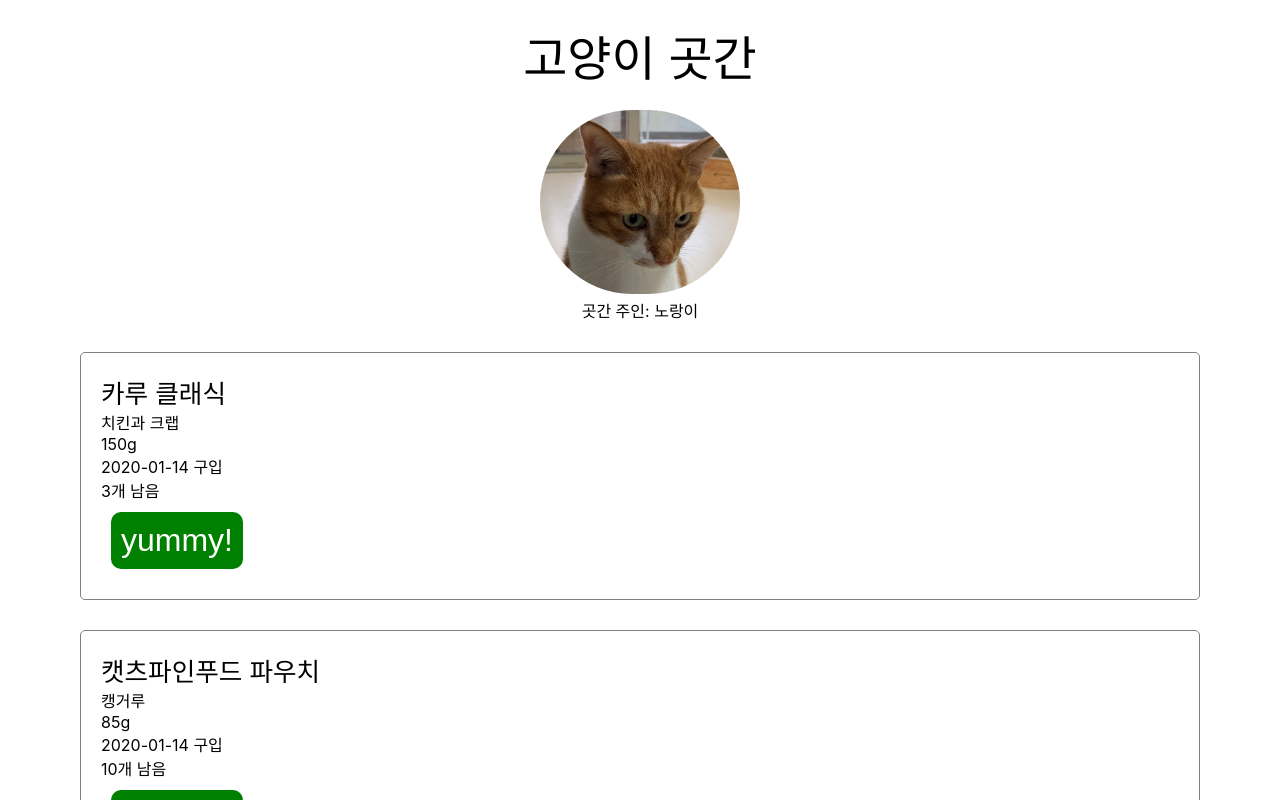
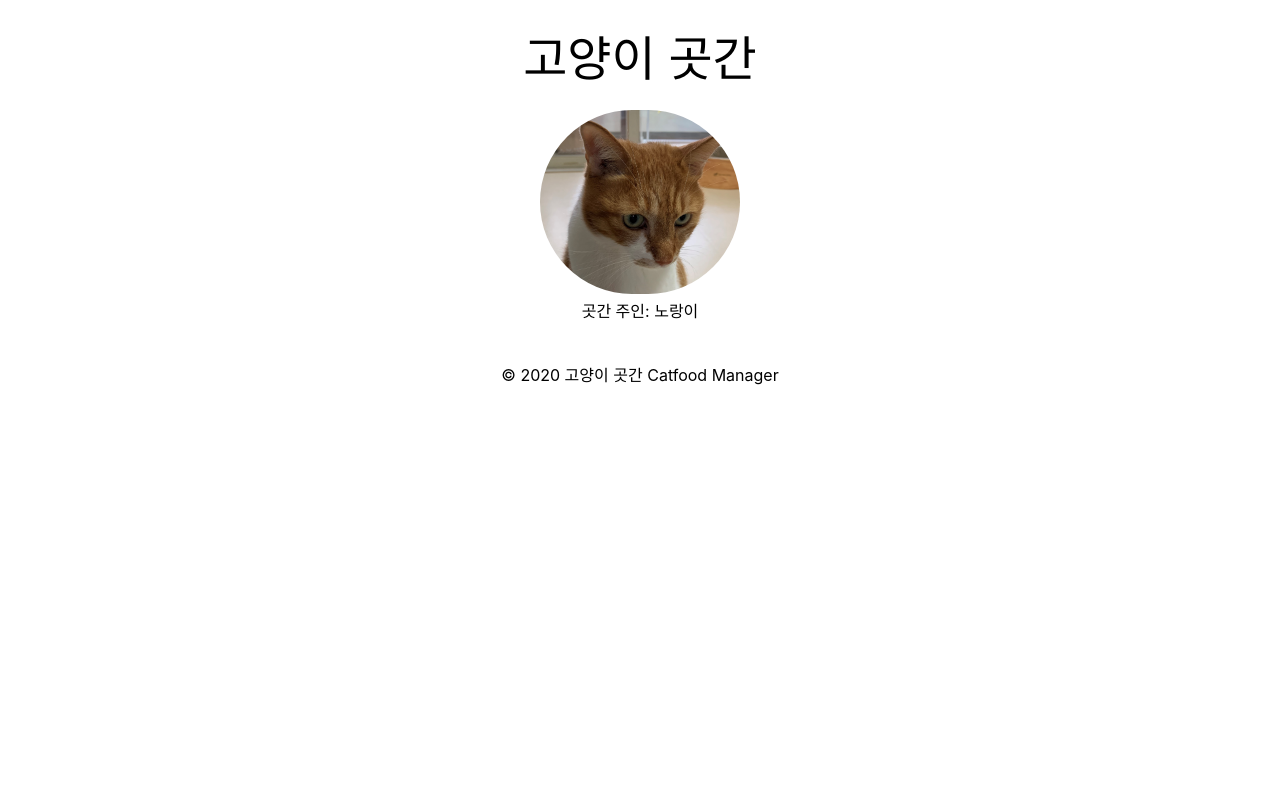
Before and after one commit to yourankim/catfood-manager, a React (Create React App) app: page / in a window 1280 px wide. Shown: the top 800 px of the page. Built offline with nearby package versions, Linux system fonts and the light colour scheme.

Commit message:
update: items속성을 state로 변경

```diff
--- a/src/App.js
+++ b/src/App.js
@@ -6,7 +6,13 @@ import Profile from './components/Profile';
 
 class App extends Component {
 
-  items = [
+  constructor(props) {
+    super(props);
+    this.state = { items:[] };
+  }
+
+  getAllItems() {
+    let items = [
       { id: 1,
         name: "카루 클래식",
         flavor: "치킨과 크랩",
@@ -30,15 +36,21 @@ class App extends Component {
       }
     ];
 
+    return items;
+  }
+
+
+
   render() {
     return (
       <fragment>
         <Header/>
         <Profile/>
-        {this.items.map(item => (
+        {this.tems && this.items.map(item => (
           <ItemBox
             key={item.id}
             item={item}
+            clickYummy={this.handleClickYummy}
             className="itemBox"
           />
         ))}
```
Lines whose indentation alone changed are shown as unchanged.
